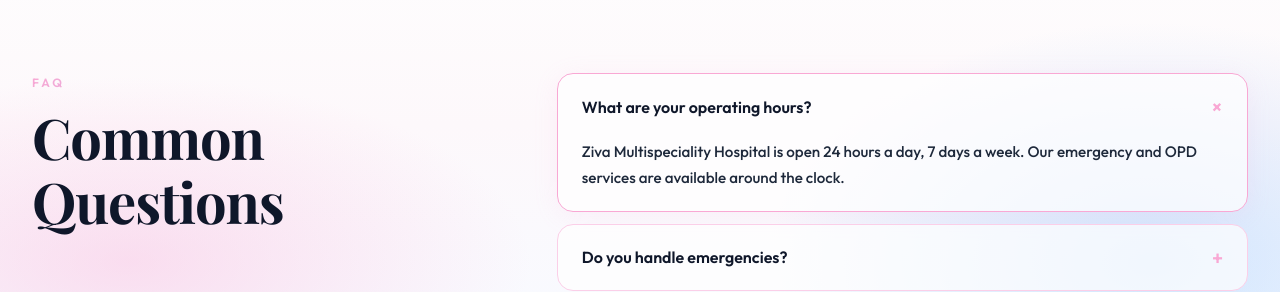
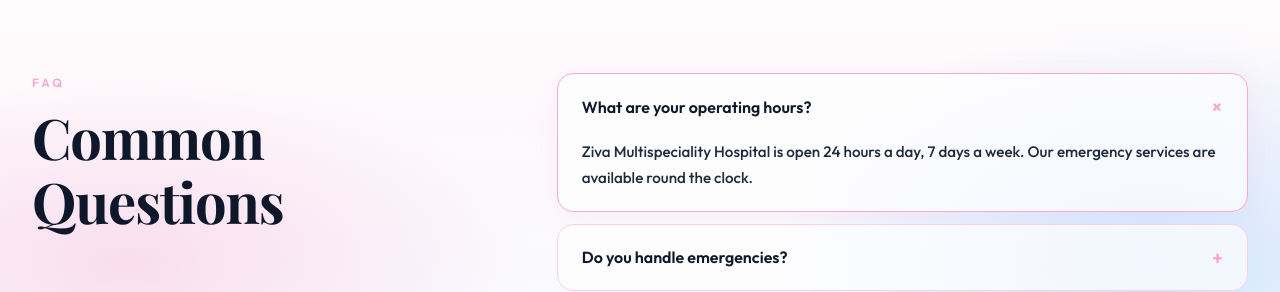
Before and after one commit to Kabir14815/ziva, a React (Vite) app: page / in a window 1280 px wide. Shown: the part 4840-5132 px from the top of the page. Built offline with nearby package versions, Linux system fonts and the light colour scheme; a web font is replaced by a local one.

Commit message:
Update FAQ operating hours text

```diff
--- a/src/components/FAQ.jsx
+++ b/src/components/FAQ.jsx
@@ -3,7 +3,7 @@ import { useState } from 'react'
 const faqs = [
   {
     q: 'What are your operating hours?',
-    a: 'Ziva Multispeciality Hospital is open 24 hours a day, 7 days a week. Our emergency and OPD services are available around the clock.',
+    a: 'Ziva Multispeciality Hospital is open 24 hours a day, 7 days a week. Our emergency services are available round the clock.',
   },
   {
     q: 'Do you handle emergencies?',
```
